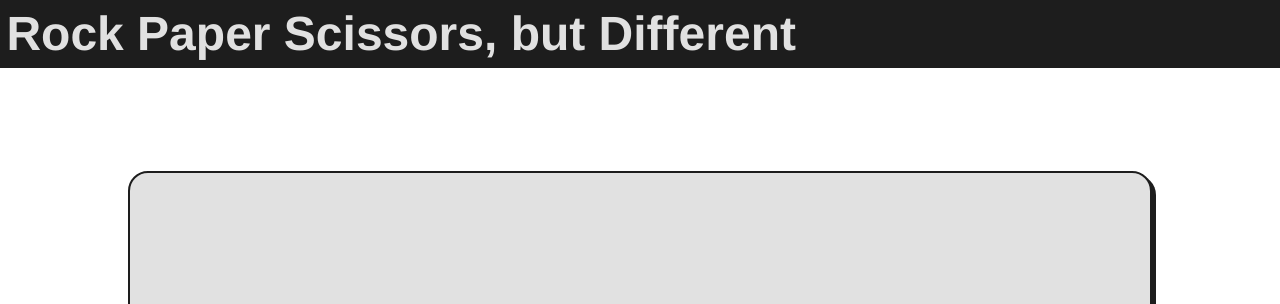
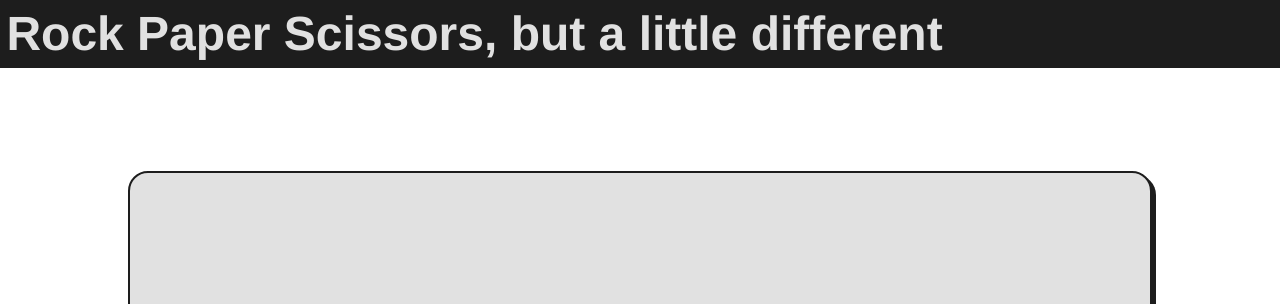
Before and after one commit to danielStacy/RPS-Mind-Game, a website built with webpack: page src/template.html in a window 1280 px wide. Shown: the top 304 px of the page. Built offline with nearby package versions, Linux system fonts and the light colour scheme; files whose address does not match are found by name.

Commit message:
Minor doc cleanup

```diff
--- a/src/game-logic/GameBoard.js
+++ b/src/game-logic/GameBoard.js
@@ -1,8 +1,4 @@
 import { GameCard } from "./GameCard.js";
-
-// ???
-// consider allowing add/remove of button event listeners.
-// Set event listener method.
 
 const handSelectEvent = "handSelect";
 
--- a/src/template.html
+++ b/src/template.html
@@ -7,12 +7,7 @@
   </head>
   <body>
     <header>
-      <!-- <span>
-        <img src="./img/rock.svg" />
-        <img src="./img/paper.svg" />
-        <img src="./img/scissors.svg" />
-      </span> -->
-      <h1>Rock Paper Scissors, but Different</h1>
+      <h1>Rock Paper Scissors, but a little different</h1>
     </header>
     <main>
       <div class="game-board"></div>
```
